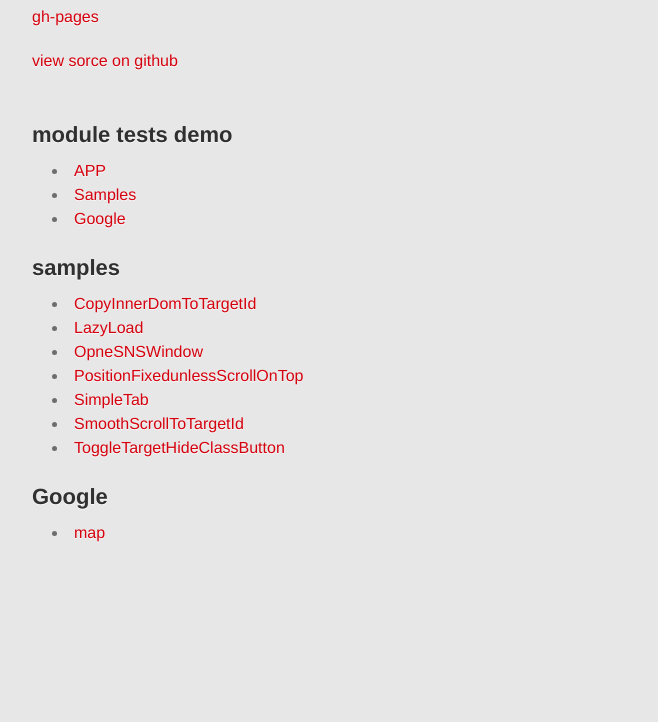
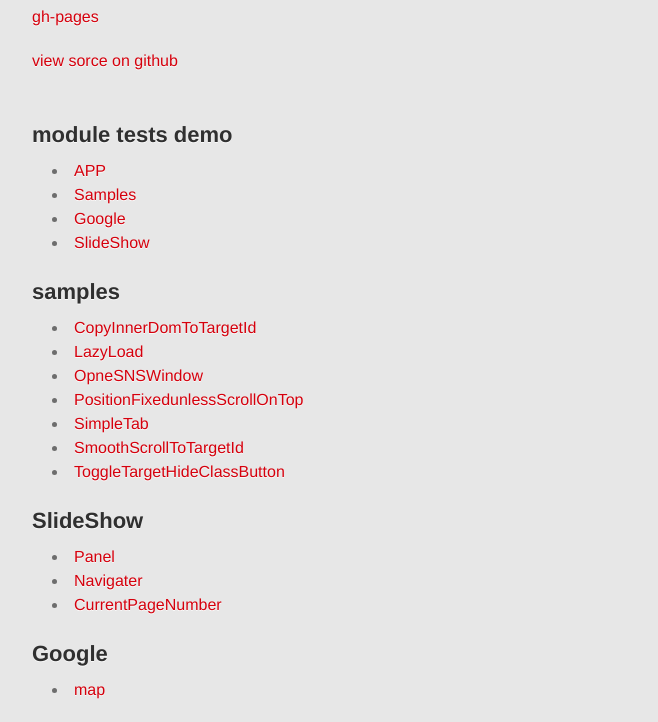
Before and after one commit to h-iwata/dojo-coffeescript-jquery-boilerplate, a plain HTML site: page index.html in a window 1280 px wide. Shown: the part 216-938 px from the top of the page, without its empty margins (298-956 px from the left). Before the commit the page ends 800 px from the top, so only its background shows below. Drawn offline with nearby package versions, Linux system fonts and the light colour scheme; a script that the page names is missing; a web font is replaced by a local one.

Commit message:
add link to slide show demo

```diff
--- a/index.html
+++ b/index.html
@@ -24,6 +24,7 @@
           <li><a href="/javascripts/">APP</a></li>
           <li><a href="/javascripts/src/util/doh/runner.html?test=Sample/tests/module">Samples</a></li>
           <li><a href="/javascripts/src/util/doh/runner.html?test=Google/tests/module">Google</a></li>
+          <li><a href="/javascripts/src/util/doh/runner.html?test=SlideShow/tests/module">SlideShow</a></li>
         </ul>
 
         <h2>samples</h2>
@@ -35,6 +36,13 @@
           <li><a href="/javascripts/coffee/Sample/tests/Views/SimpleTab.html">SimpleTab</a></li>
           <li><a href="/javascripts/coffee/Sample/tests/Views/SmoothScrollToTargetId.html">SmoothScrollToTargetId</a></li>
           <li><a href="/javascripts/coffee/Sample/tests/Views/ToggleTargetHideClassButton.html">ToggleTargetHideClassButton</a></li>
+        </ul>
+
+        <h2>SlideShow</h2>
+        <ul>
+          <li><a href="/javascripts/coffee/SlideShow/tests/Views/Panel.html">Panel</a></li>
+          <li><a href="/javascripts/coffee/SlideShow/tests/Views/Navigater.html">Navigater</a></li>
+          <li><a href="/javascripts/coffee/SlideShow/tests/Views/CurrentPageNumber.html">CurrentPageNumber</a></li>
         </ul>
 
         <h2>Google</h2>
```
Also changed, not shown: javascripts/coffee/SlideShow/tests/module.coffee (+1 -0 lines).
